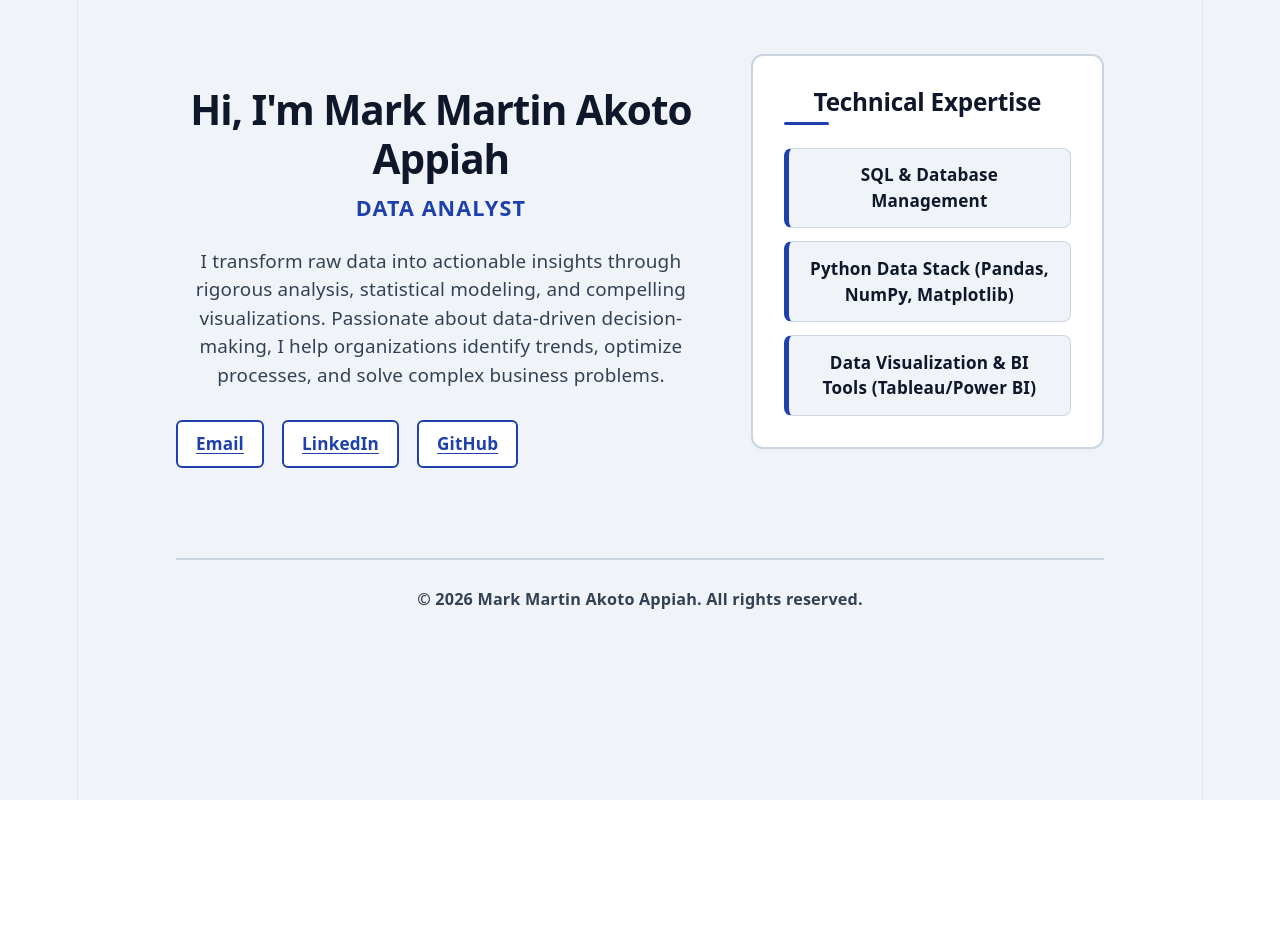
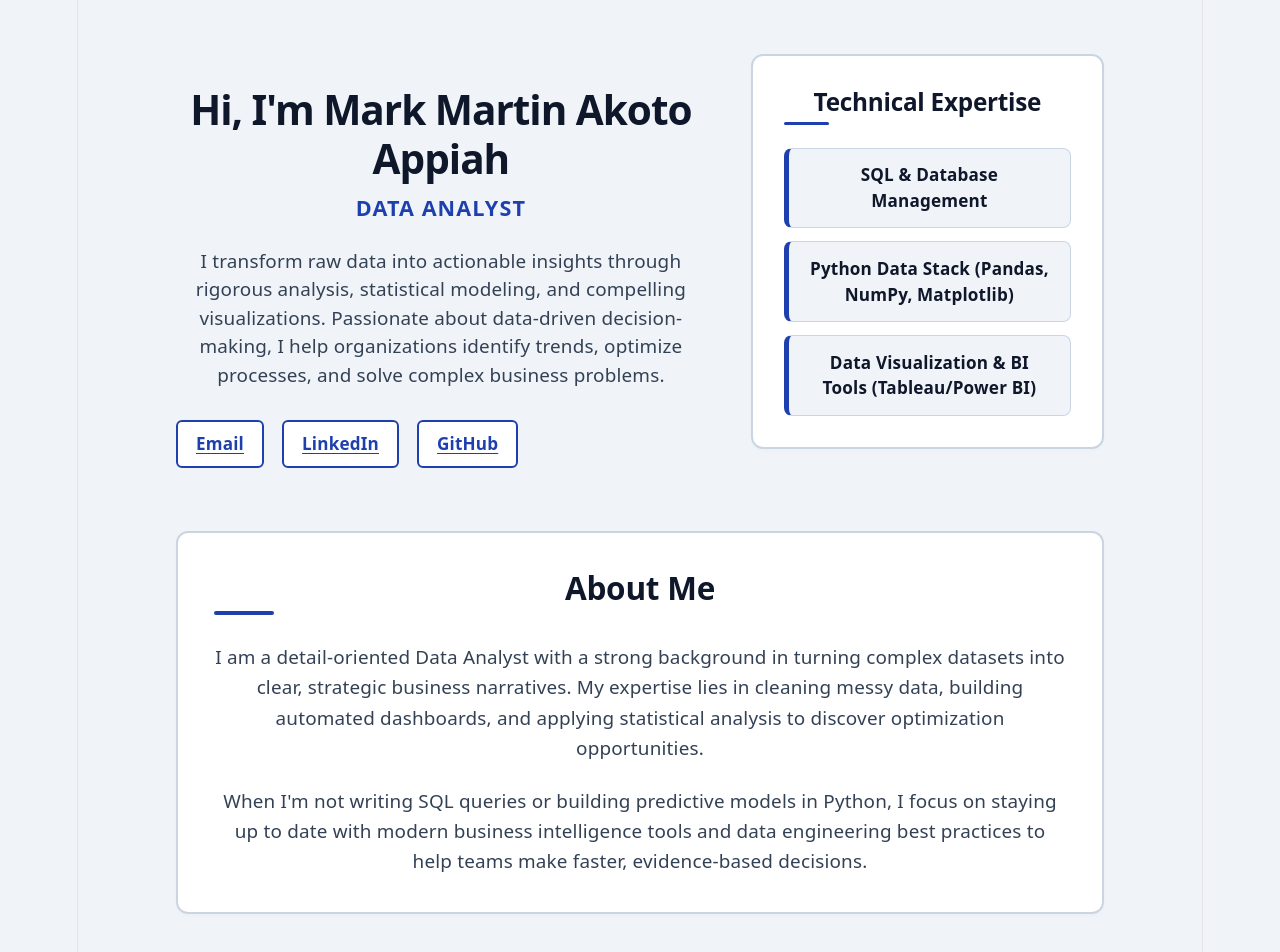
Before and after one commit to mark-martinA/my-portfolio, a React (Vite) app: page / in a window 1280 px wide. Shown: the top 952 px of the page. Before the commit the page ends 800 px from the top, so only its background shows below. Built offline with nearby package versions, Linux system fonts and the light colour scheme.

Commit message:
feat: add and style about me section

```diff
--- a/src/App.css
+++ b/src/App.css
@@ -147,6 +147,47 @@ body {
   border-left: 5px solid var(--accent-color);
 }
 
+/* Styled About Me Section */
+.about-section {
+  background-color: var(--card-bg);
+  padding: 2rem;
+  border-radius: 12px;
+  border: 2px solid var(--border-color);
+  box-shadow: 0 2px 4px rgba(0, 0, 0, 0.02);
+  margin-top: 1rem;
+}
+
+.about-section h2 {
+  font-size: 1.75rem;
+  font-weight: 800;
+  margin-bottom: 1.5rem;
+  position: relative;
+  padding-bottom: 0.5rem;
+  color: var(--text-main);
+}
+
+.about-section h2::after {
+  content: '';
+  position: absolute;
+  bottom: 0;
+  left: 0;
+  width: 60px;
+  height: 4px;
+  background-color: var(--accent-color);
+  border-radius: 2px;
+}
+
+.about-content p {
+  font-size: 1.05rem;
+  color: var(--text-muted);
+  margin-bottom: 1.25rem;
+  line-height: 1.6;
+}
+
+.about-content p:last-child {
+  margin-bottom: 0;
+}
+
 /* Minimalist Footer */
 .portfolio-footer {
   margin-top: 5rem;
@@ -175,4 +216,8 @@ body {
   .portfolio-header h1 {
     font-size: 2rem;
   }
+
+  .about-section {
+    padding: 1.5rem;
+  }
 }
--- a/src/App.jsx
+++ b/src/App.jsx
@@ -45,6 +45,23 @@ function App() {
 
       </div>
 
+      {/* New About Me Section */}
+      <section className="about-section">
+        <h2>About Me</h2>
+        <div className="about-content">
+          <p>
+            I am a detail-oriented Data Analyst with a strong background in turning complex datasets
+            into clear, strategic business narratives. My expertise lies in cleaning messy data,
+            building automated dashboards, and applying statistical analysis to discover optimization opportunities.
+          </p>
+          <p>
+            When I'm not writing SQL queries or building predictive models in Python, I focus on
+            staying up to date with modern business intelligence tools and data engineering best practices
+            to help teams make faster, evidence-based decisions.
+          </p>
+        </div>
+      </section>
+
       <footer className="portfolio-footer">
         <p>&copy; {currentYear} Mark Martin Akoto Appiah. All rights reserved.</p>
       </footer>
```
